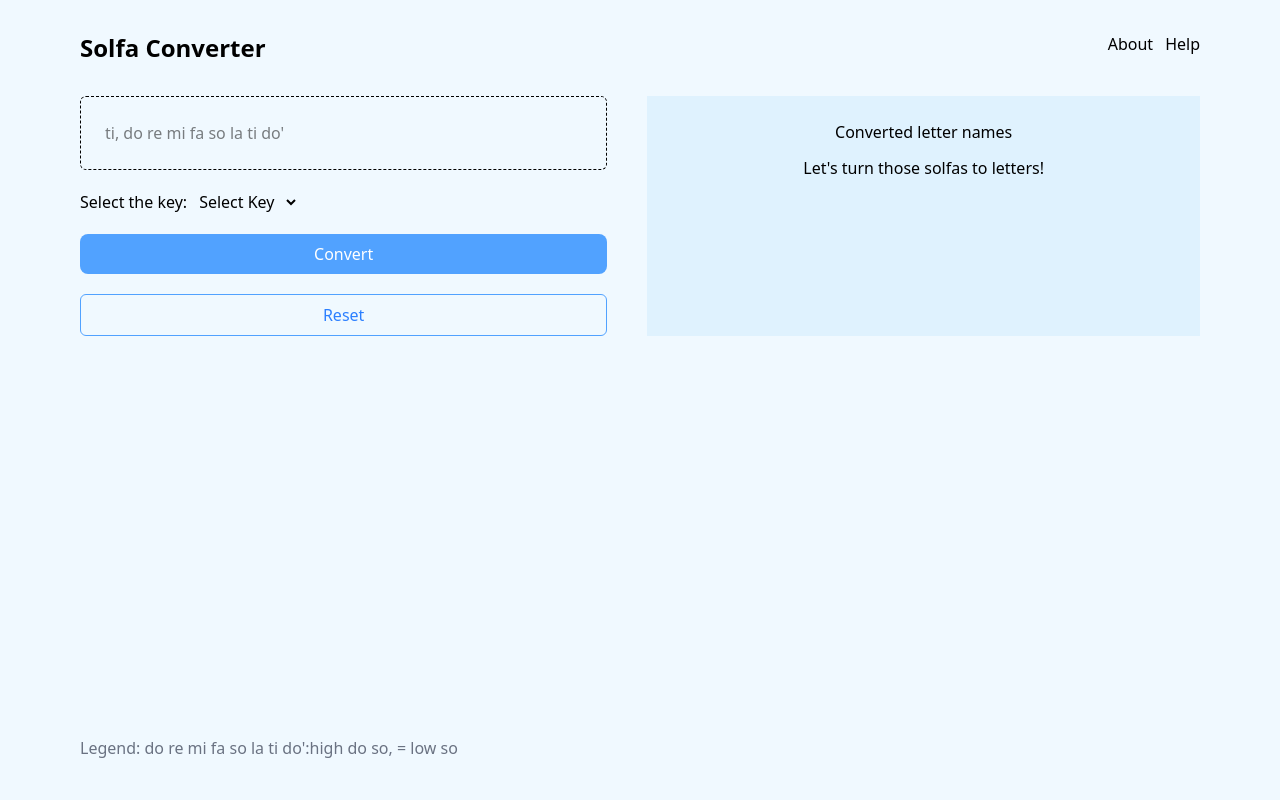
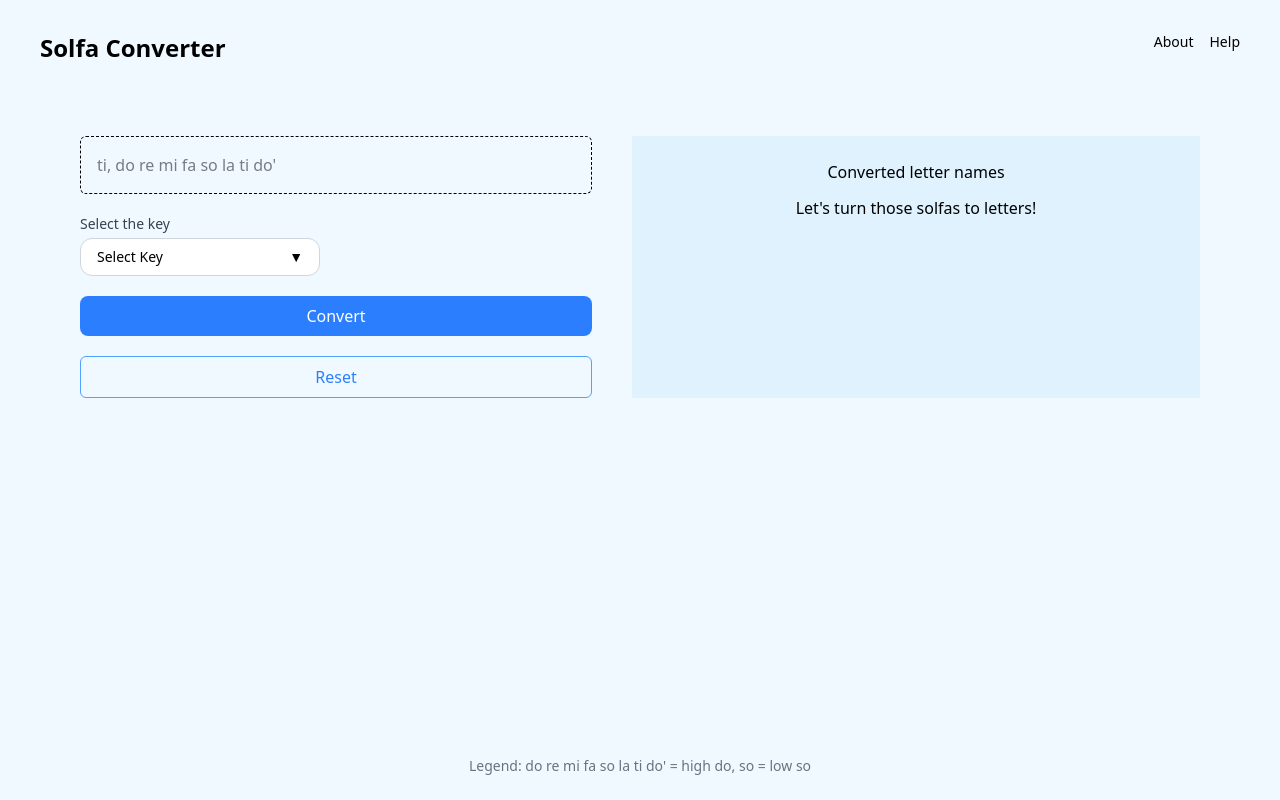
Before and after one commit to EMMANUEL-IKECHI/solfa-converter, a React (Vite) app: page / in a window 1280 px wide. Built offline with nearby package versions, Linux system fonts and the light colour scheme.

Commit message:
Refined layout

```diff
--- a/src/App.jsx
+++ b/src/App.jsx
@@ -43,8 +43,10 @@ function App() {
   }
 
   return (
-    <div className=" min-h-screen max-sm:px-10 px-20 bg-sky-50">
+    <div className="min-h-screen flex flex-col bg-sky-50">
       <NavBar />
+
+      <main className="flex-1 px-5 md:px-20 py-10">
         <div className="flex max-md:flex-col gap-10">
           <InputNotesForm
             addNotes={addNotes}
@@ -53,6 +55,8 @@ function App() {
           />
           <DisplayNotes notes={state.notes} />
         </div>
+      </main>
+
       <Footer />
     </div>
   );
--- a/src/components/Footer.jsx
+++ b/src/components/Footer.jsx
@@ -1,11 +1,11 @@
-import React from 'react'
+import React from "react";
 
 const Footer = () => {
   return (
-    <div className='absolute bottom-10 text-gray-500'>
-        Legend: do re mi fa so la ti do':high do so, = low so
-    </div>
-  )
-}
+    <footer className="py-6 text-center text-gray-500 text-sm">
+      Legend: do re mi fa so la ti do' = high do, so = low so
+    </footer>
+  );
+};
 
-export default Footer
+export default Footer;
--- a/src/components/InputNotesForm.jsx
+++ b/src/components/InputNotesForm.jsx
@@ -10,43 +10,38 @@ const InputNotesForm = ({ addNotes, chooseKey, currentKey }) => {
     addNotes(input.value);
   };
 
-  const viewportWidth = window.visualViewport.width;
-
   return (
-    <form action="" onSubmit={handleSubmit} className="grid md:max-w-7/12 w-full gap-5">
-      {viewportWidth < 330 ?
+    <form
+  onSubmit={handleSubmit}
+  className="grid w-full max-w-lg gap-5"
+>
   <input
-        name=""
-        id=""
-        // cols="30"
-        // rows="1"
-        placeholder={`ti, do re mi fa so la ti do'`}
-        className="p-6 border"
+    placeholder="ti, do re mi fa so la ti do'"
+    className="
+      p-4 border border-dashed rounded-md
+      w-full
+    "
     value={input.value}
     onChange={input.handleChange}
   />
-      : <input
-        name=""
-        id=""
-        // cols="30"
-        // rows="4"
-        placeholder={`ti, do re mi fa so la ti do'`}
-        className="p-6 border border-dashed  rounded-md"
-        value={input.value}
-        onChange={input.handleChange}
-      />}
-
 
   <SelectKey chooseKey={chooseKey} currentKey={currentKey} />
 
   <input
     type="submit"
     value="Convert"
-        className="bg-blue-400 p-2 rounded-lg text-white"
+    className="bg-blue-500 p-2 rounded-lg text-white"
   />
 
-      <button onClick={input.reset} className="border border-blue-400 p-2 rounded-md text-blue-500" >Reset</button>
+  <button
+    type="button"
+    onClick={input.reset}
+    className="border border-blue-400 p-2 rounded-md text-blue-500"
+  >
+    Reset
+  </button>
 </form>
+
   );
 };
 
--- a/src/components/NavBar.jsx
+++ b/src/components/NavBar.jsx
@@ -1,15 +1,23 @@
-import React from 'react'
+import React from "react";
 
 const NavBar = () => {
   return (
-    <nav className='flex justify-between py-8'>
-        <h2 className='text-2xl font-semibold'>Solfa Converter</h2>
-        <ul className='flex gap-3'>
-            <li><a href="#">About</a></li>
-            <li><a href="#">Help</a></li>
-        </ul>
+    <nav className="flex justify-between py-8 px-4 md:px-10">
+      <h2 className="text-2xl font-semibold">Solfa Converter</h2>
+      <ul className="flex gap-4 text-sm">
+        <li>
+          <a className="hover:text-blue-500 transition" href="#">
+            About
+          </a>
+        </li>
+        <li>
+          <a className="hover:text-blue-500 transition" href="#">
+            Help
+          </a>
+        </li>
+      </ul>
     </nav>
-  )
-}
+  );
+};
 
-export default NavBar
+export default NavBar;
--- a/src/components/SelectKey.jsx
+++ b/src/components/SelectKey.jsx
@@ -1,35 +1,97 @@
-import React from "react";
+import React, { useState, useRef, useEffect } from "react";
 
-const SelectKey = ({chooseKey, currentKey }) => {
+const SelectKey = ({ chooseKey, currentKey }) => {
+  const [open, setOpen] = useState(false);
+  const ref = useRef(null);
 
-  function handleChange(e) {
-    chooseKey(e.target.value);
+  const options = ["C","C#","D","Eb","E","F","F#","G","Ab","A","Bb","B"];
+
+  function handleSelect(value) {
+    chooseKey(value);
+    setOpen(false);
   }
 
+  // Close dropdown on outside click
+  useEffect(() => {
+    function handleClickOutside(e) {
+      if (ref.current && !ref.current.contains(e.target)) {
+        setOpen(false);
+      }
+    }
+    document.addEventListener("mousedown", handleClickOutside);
+    return () => document.removeEventListener("mousedown", handleClickOutside);
+  }, []);
+
   return (
-    <div className="flex items-center">
-      <label htmlFor="key-selector">Select the key: </label>
+    <div className="relative w-60" ref={ref}>
+      <label
+        htmlFor="key-selector"
+        className="text-sm font-medium text-gray-700 block mb-1"
+      >
+        Select the key
+      </label>
+
+      {/* Hidden native select for accessibility */}
       <select
-        name="key"
         id="key-selector"
         value={currentKey}
-        onChange={handleChange}
-        className="px-2 flex"
+        onChange={(e) => handleSelect(e.target.value)}
+        className="hidden"
       >
-        <option value=""> Select Key </option>
-        <option value="C">C</option>
-        <option value="C#">C#</option>
-        <option value="D">D</option>
-        <option value="Eb">Eb</option>
-        <option value="E">E</option>
-        <option value="F">F</option>
-        <option value="F#">F#</option>
-        <option value="G">G</option>
-        <option value="Ab">Ab</option>
-        <option value="A">A</option>
-        <option value="Bb">Bb</option>
-        <option value="B">B</option>
+        <option value="" disabled>Select Key</option>
+        {options.map((op) => (
+          <option key={op} value={op}>{op}</option>
+        ))}
       </select>
+
+      {/* Custom trigger */}
+      <button
+        type="button"
+        onClick={() => setOpen((prev) => !prev)}
+        className="
+          w-full flex items-center justify-between
+          rounded-xl border border-gray-300 bg-white
+          px-4 py-2 text-sm
+          focus:ring-2 focus:ring-blue-400/40 focus:border-blue-500
+          transition
+        "
+      >
+        {currentKey || "Select Key"}
+        <span
+          className={`transition-transform ${
+            open ? "rotate-180" : "rotate-0"
+          }`}
+        >
+          ▼
+        </span>
+      </button>
+
+      {/* Dropdown card */}
+      {open && (
+        <div
+          className="
+            absolute left-0 right-0 mt-2
+            bg-white shadow-xl rounded-xl
+            border border-gray-200
+            py-2 z-20
+            animate-[fadeIn_0.15s_ease-out]
+          "
+        >
+          {options.map((op) => (
+            <div
+              key={op}
+              onClick={() => handleSelect(op)}
+              className="
+                px-4 py-2 cursor-pointer text-sm
+                hover:bg-gray-100
+                transition
+              "
+            >
+              {op}
+            </div>
+          ))}
+        </div>
+      )}
     </div>
   );
 };
```
Lines whose indentation alone changed are shown as unchanged.
